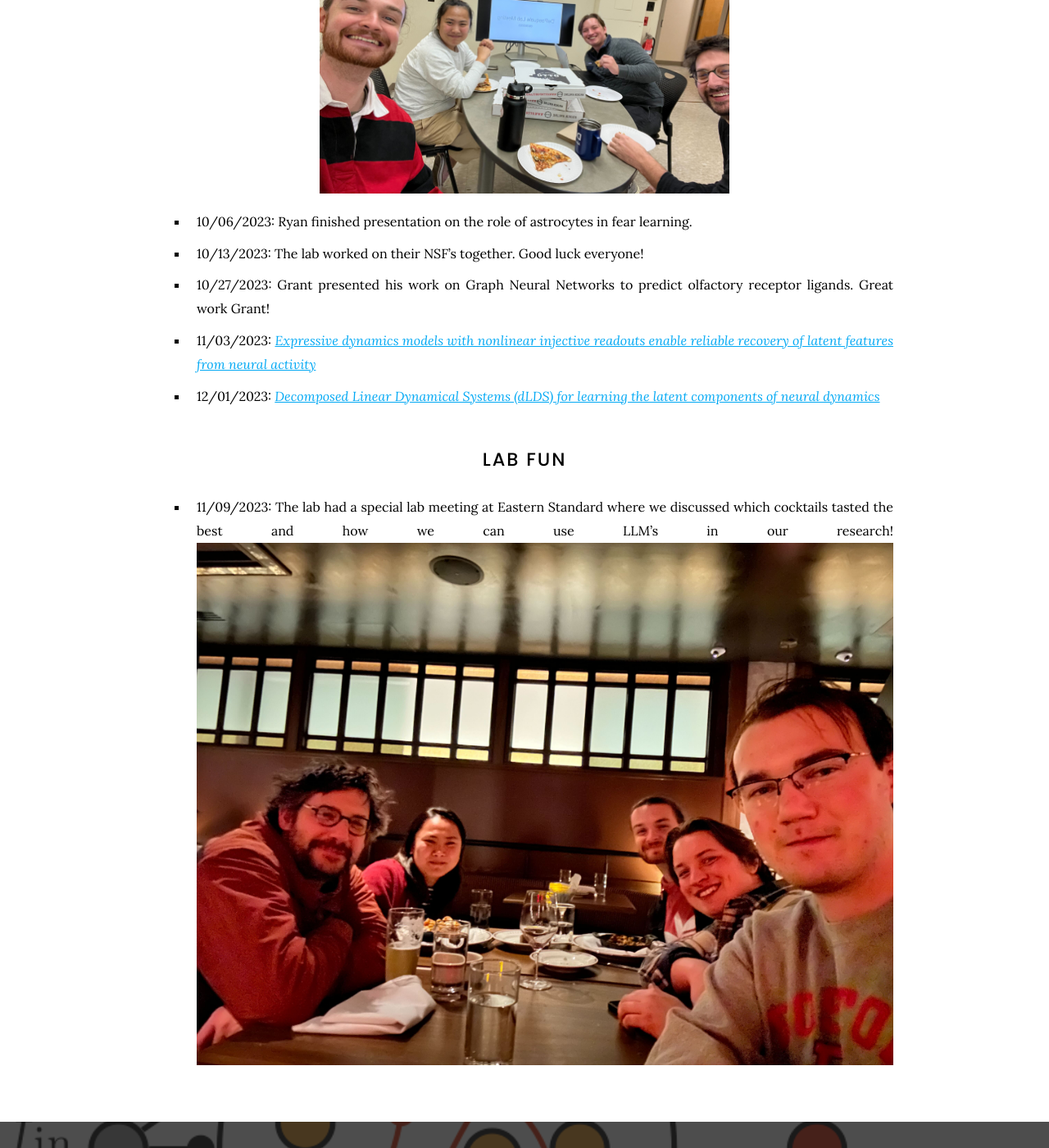
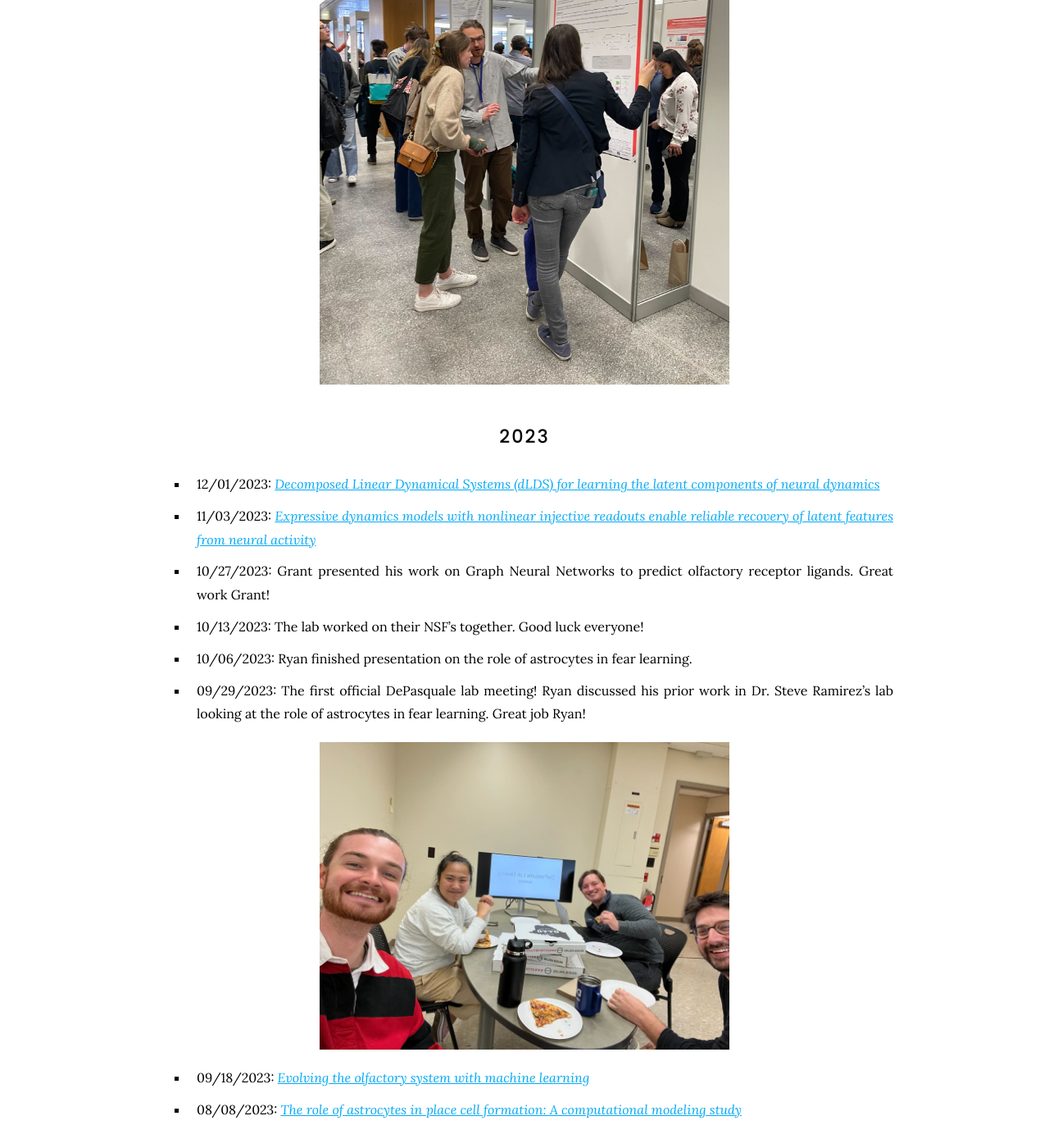
Before and after one commit to GrantMcConachie/depasquale-lab.github.io, a Jekyll site: the page built from current_events/index.md, in a window 1280 px wide and 1400 px high, scrolled down 575 px. Shown: the whole window at 82% size. Built offline with Jekyll 4.4.1, drawn with Linux system fonts in a browser that asks for light colours; nearby versions of some CDN libraries; a style sheet for code colours, icons or effects is not loaded; some of the changed text lies outside the part shown.

Commit message:
changes news order

```diff
--- a/current_events/index.md
+++ b/current_events/index.md
@@ -6,11 +6,27 @@ nav:
 Lab Meeting and Journal Club
 ======
 
-* 02/2024: [*Grant presenting at Cosyne 2024 in Lisbon*](/images/IMG_4208.jpg)
+2024
+======
 
-* 08/08/2023: [*The role of astrocytes in place cell formation: A computational modeling study*](https://link.springer.com/article/10.1007/s10827-022-00828-6)
+* 02/2024: Grant presenting at Cosyne 2024 in Lisbon
 
-* 09/18/2023: [*Evolving the olfactory system with machine learning*](https://www.sciencedirect.com/science/article/pii/S0896627321006826?via%3Dihub)
+<div style="text-align: center;">
+  <img src="/images/IMG_4208.jpg" width="500">
+</div>
+
+2023
+======
+
+* 12/01/2023: [*Decomposed Linear Dynamical Systems (dLDS) for learning the latent components of neural dynamics*](https://arxiv.org/abs/2309.06402)
+
+* 11/03/2023: [*Expressive dynamics models with nonlinear injective readouts enable reliable recovery of latent features from neural activity*](https://arxiv.org/abs/2309.06402)
+
+* 10/27/2023: Grant presented his work on Graph Neural Networks to predict olfactory receptor ligands. Great work Grant!
+
+* 10/13/2023: The lab worked on their NSF's together. Good luck everyone!
+
+* 10/06/2023: Ryan finished presentation on the role of astrocytes in fear learning.
 
 * 09/29/2023: The first official DePasquale lab meeting! Ryan discussed his prior work in Dr. Steve Ramirez's lab looking at the role of astrocytes in fear learning. Great job Ryan!
 
@@ -18,18 +34,15 @@ Lab Meeting and Journal Club
   <img src="/images/depaq_jclub_ryan.jpg" width="500">
 </div>
 
-* 10/06/2023: Ryan finished presentation on the role of astrocytes in fear learning.
+* 09/18/2023: [*Evolving the olfactory system with machine learning*](https://www.sciencedirect.com/science/article/pii/S0896627321006826?via%3Dihub)
 
-* 10/13/2023: The lab worked on their NSF's together. Good luck everyone!
-
-* 10/27/2023: Grant presented his work on Graph Neural Networks to predict olfactory receptor ligands. Great work Grant!
-
-* 11/03/2023: [*Expressive dynamics models with nonlinear injective readouts enable reliable recovery of latent features from neural activity*](https://arxiv.org/abs/2309.06402)
-
-* 12/01/2023: [*Decomposed Linear Dynamical Systems (dLDS) for learning the latent components of neural dynamics*](https://arxiv.org/abs/2309.06402)
+* 08/08/2023: [*The role of astrocytes in place cell formation: A computational modeling study*](https://link.springer.com/article/10.1007/s10827-022-00828-6)
 
 Lab Fun
 ======
 
 * 11/09/2023: The lab had a special lab meeting at Eastern Standard where we discussed which cocktails tasted the best and how we can use LLM's in our research!
-![eastern_standard](/images/eastern_standard.jpg)
+
+<div style="text-align: center;">
+  <img src="/images/eastern_standard.jpg" width="500">
+</div>
```
